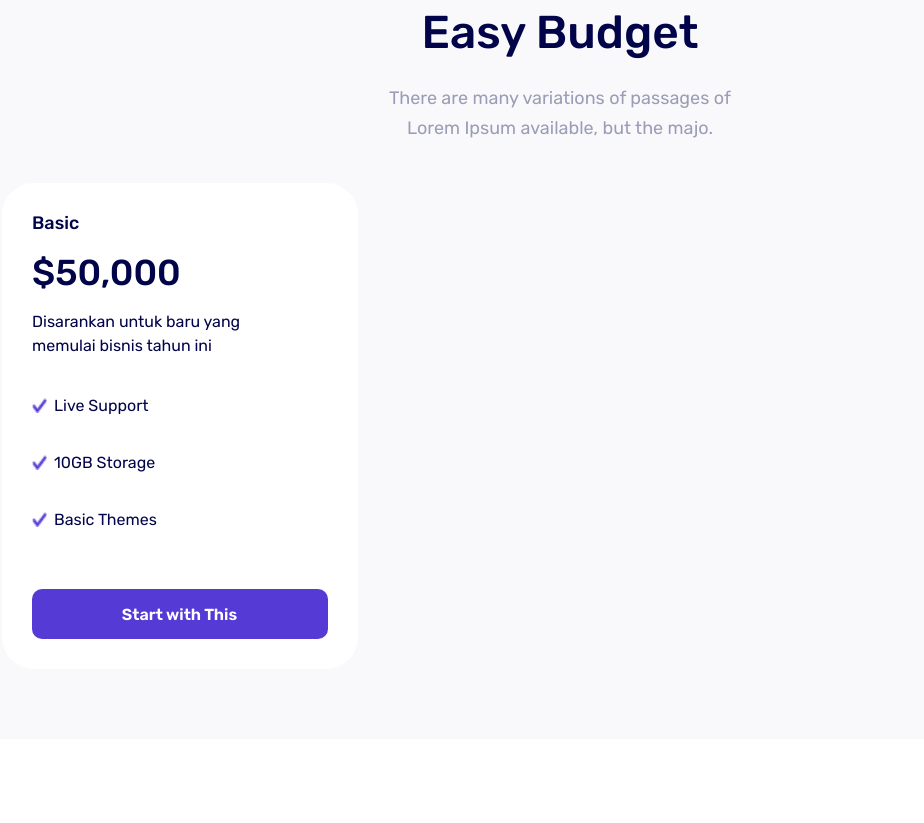
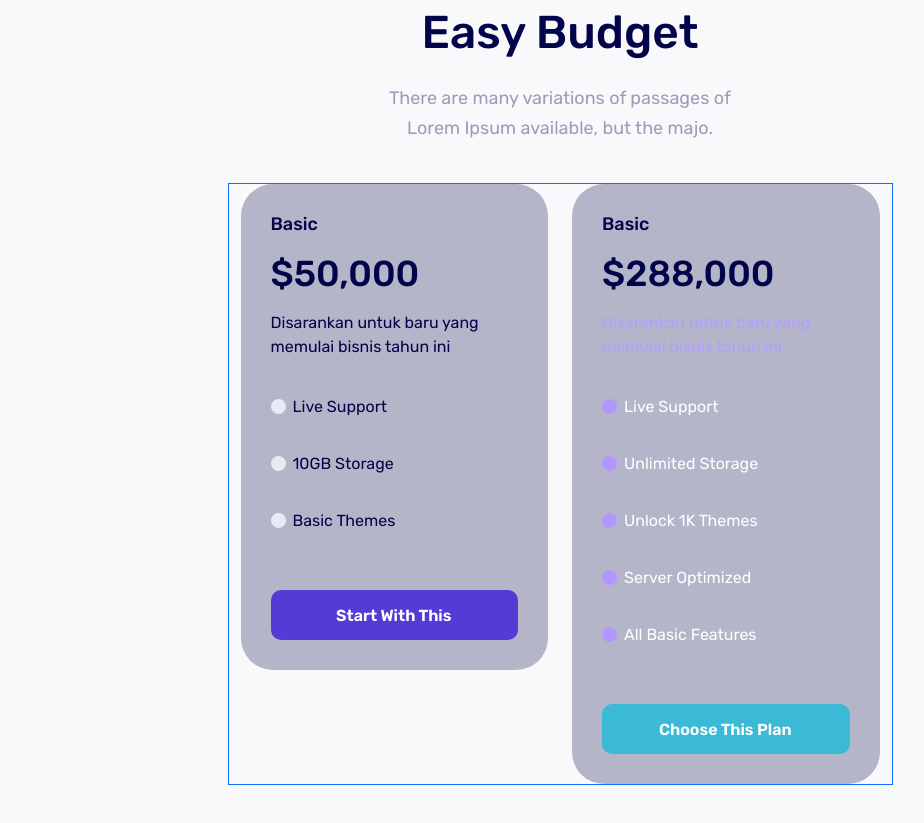
Before and after one commit to anangyoga/telepatia, a plain HTML site: page index.html in a window 1280 px wide. Shown: the part 1035-1858 px from the top of the page, without its empty margins (80-1004 px from the left). Before the commit the page ends 1774 px from the top, so only its background shows below. Drawn offline with nearby package versions, Linux system fonts and the light colour scheme.

Commit message:
added vector assets, finishing touch on the second card

```diff
--- a/assets/style/_colors.scss
+++ b/assets/style/_colors.scss
@@ -7,3 +7,4 @@ $darpur: #777790;
 $medpur: #b4b5c9;
 $lilpur: #f9f9fb;
 $newpur: #9b9cb7;
+$supportpur: #b19fff;
--- a/assets/style/main.scss
+++ b/assets/style/main.scss
@@ -101,7 +101,7 @@ body {
   }
   .basic-card {
     @extend .master-card;
-    background: $white;
+    background: $medpur;
     .name {
       color: $navy;
     }
@@ -117,4 +117,27 @@ body {
       }
     }
   }
+
+  .most-card {
+    @extend .master-card;
+    background: $medpur;
+    .name {
+      color: $navy;
+    }
+    .support {
+      color: $supportpur;
+    }
+    .price {
+      color: $navy;
+    }
+    .item-benefits {
+      p {
+        color: $white;
+      }
+    }
+
+    .btn {
+      background: $aqua;
+    }
+  }
 }
--- a/index.html
+++ b/index.html
@@ -89,8 +89,10 @@
           </div>
         </div>
 
+        <div class="row justify-content-center">
+          <div class="col-lg-7 col-12 border border-primary">
             <div class="row">
-          <div class="col-lg-4 col-12">
+              <div class="col-lg-6 col-12">
                 <div class="master-card basic-card">
                   <h5 class="name">Basic</h5>
                   <h1 class="price">$50,000</h1>
@@ -99,18 +101,52 @@
                     memulai bisnis tahun ini
                   </p>
                   <div class="item-benefits">
-                <img src="./assets/images/list-icon.png" alt="" />
+                    <img src="./assets/images/Ellipse Grey.svg" alt="" />
                     <p>Live Support</p>
                   </div>
                   <div class="item-benefits">
-                <img src="./assets/images/list-icon.png" alt="" />
+                    <img src="./assets/images/Ellipse Grey.svg" alt="" />
                     <p>10GB Storage</p>
                   </div>
                   <div class="item-benefits">
-                <img src="./assets/images/list-icon.png" alt="" />
+                    <img src="./assets/images/Ellipse Grey.svg" alt="" />
                     <p>Basic Themes</p>
                   </div>
-              <a href="#" class="btn btn-primary me-2"> Start with This</a>
+                  <a href="#" class="btn btn-primary me-2"> Start With This</a>
+                </div>
+              </div>
+
+              <div class="col-lg-6 col-12">
+                <div class="master-card most-card">
+                  <h5 class="name">Basic</h5>
+                  <h1 class="price">$288,000</h1>
+                  <p class="support">
+                    Disarankan untuk baru yang <br />
+                    memulai bisnis tahun ini
+                  </p>
+                  <div class="item-benefits">
+                    <img src="./assets/images/Ellipse 3.svg" alt="" />
+                    <p>Live Support</p>
+                  </div>
+                  <div class="item-benefits">
+                    <img src="./assets/images/Ellipse 3.svg" alt="" />
+                    <p>Unlimited Storage</p>
+                  </div>
+                  <div class="item-benefits">
+                    <img src="./assets/images/Ellipse 3.svg" alt="" />
+                    <p>Unlock 1K Themes</p>
+                  </div>
+                  <div class="item-benefits">
+                    <img src="./assets/images/Ellipse 3.svg" alt="" />
+                    <p>Server Optimized</p>
+                  </div>
+                  <div class="item-benefits">
+                    <img src="./assets/images/Ellipse 3.svg" alt="" />
+                    <p>All Basic Features</p>
+                  </div>
+                  <a href="#" class="btn btn-primary me-2"> Choose This Plan</a>
+                </div>
+              </div>
             </div>
           </div>
         </div>
```
Also changed, not shown: assets/images/Ellipse 3.svg (added), assets/images/Ellipse Grey.svg (added), css/main.css, 1 other file. Lines whose indentation alone changed are shown as unchanged.
